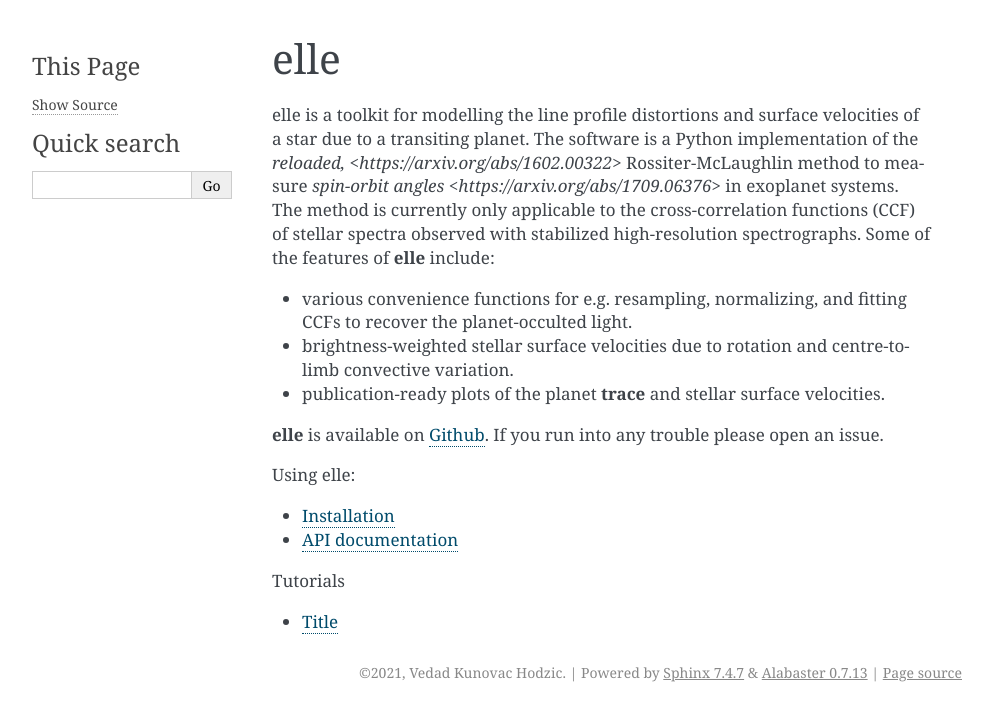
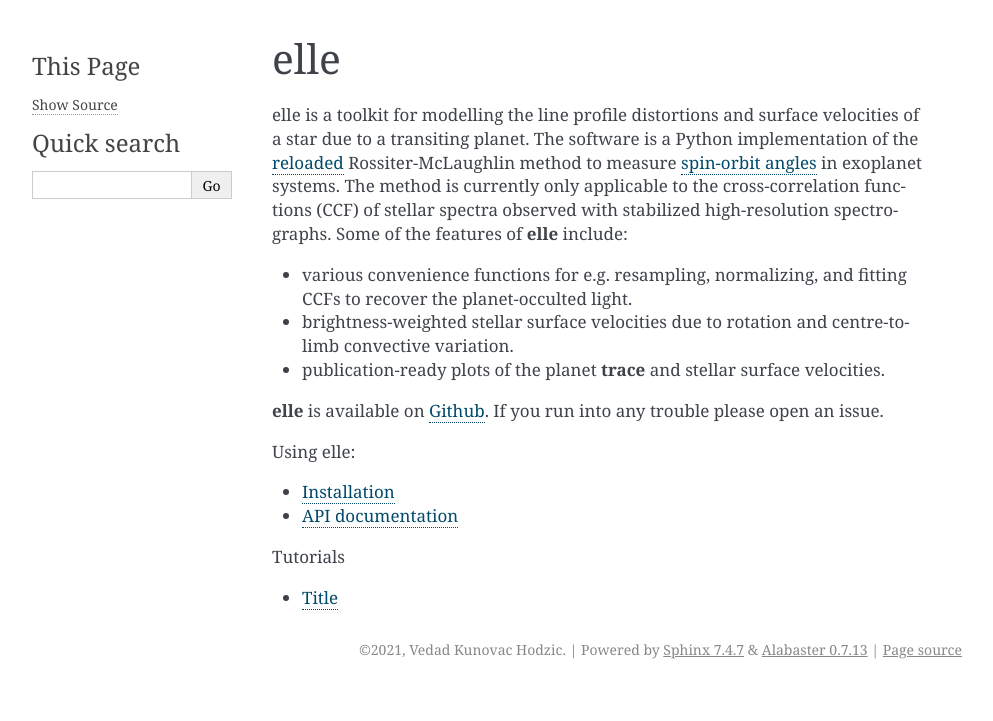
Before and after one commit to vedad/ell, a Sphinx documentation site: the page built from docs/index.rst, in a window 1280 px wide. Shown: the top 721 px of the page, without its empty margins (148-1141 px from the left). Built offline with Sphinx 7.4.7, drawn with Linux system fonts in a browser that asks for light colours.

Commit message:
error on hyperlink

```diff
--- a/docs/index.rst
+++ b/docs/index.rst
@@ -8,9 +8,9 @@ elle
 
 elle is a toolkit for modelling the line profile distortions and surface
 velocities of a star due to a transiting planet. The software is a Python
-implementation of the `reloaded, <https://arxiv.org/abs/1602.00322>`
+implementation of the `reloaded <https://arxiv.org/abs/1602.00322>`_
 Rossiter-McLaughlin method to measure `spin-orbit angles
-<https://arxiv.org/abs/1709.06376>` in exoplanet systems. The method is
+<https://arxiv.org/abs/1709.06376>`_ in exoplanet systems. The method is
 currently only applicable to the cross-correlation functions (CCF) of stellar
 spectra observed with stabilized high-resolution spectrographs. Some of the
 features of **elle** include:
```
